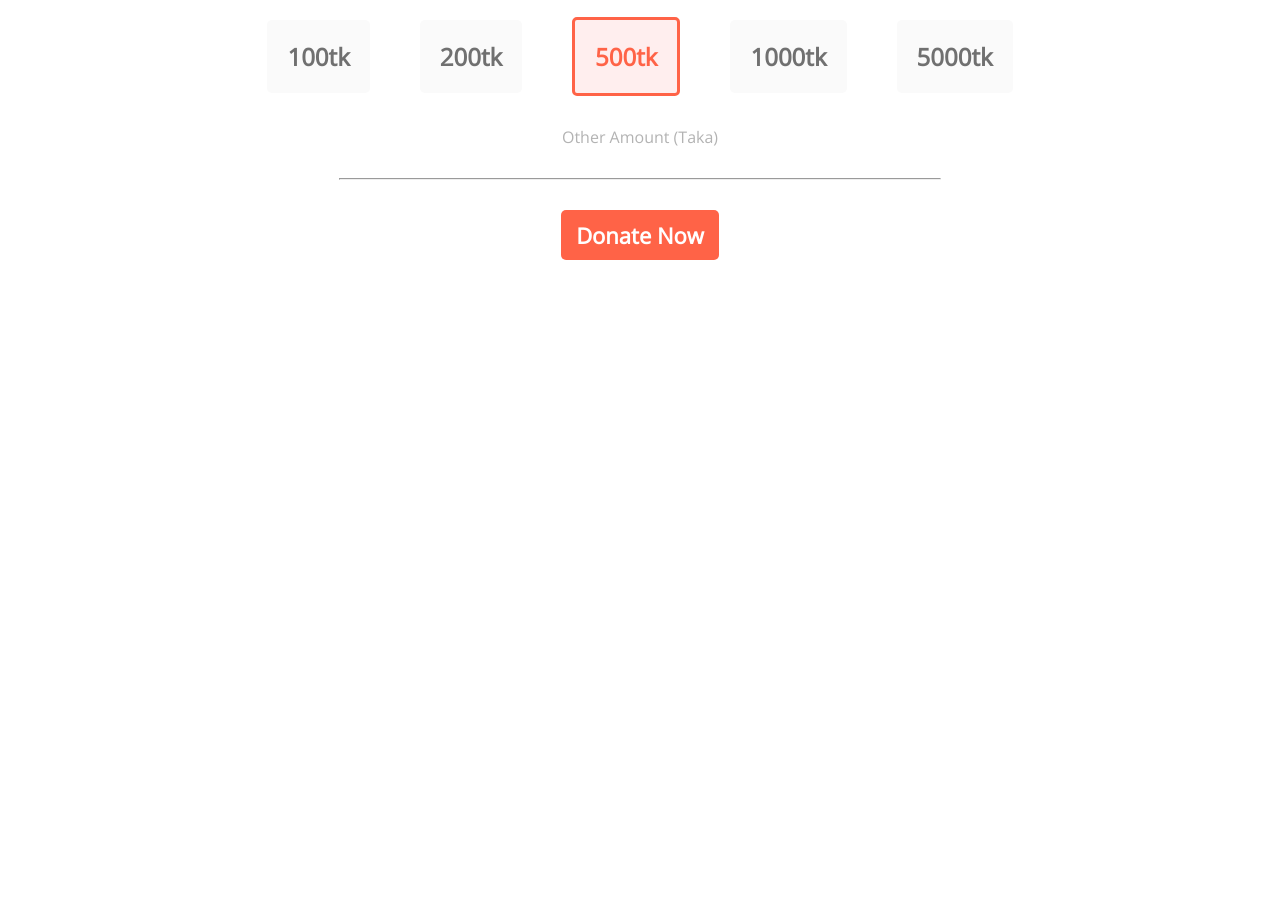
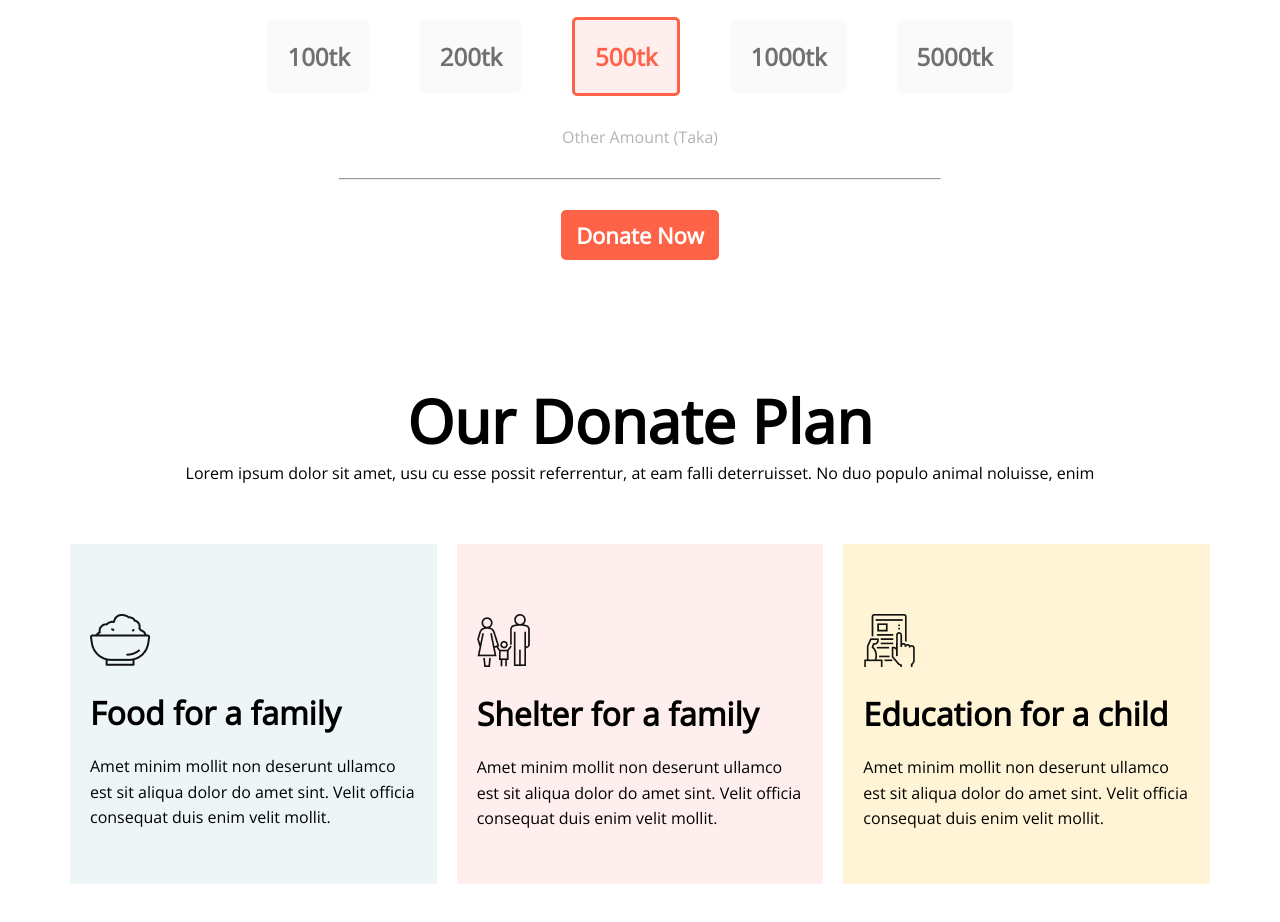
Before and after one commit to EsratHossan/practice-donate, a plain HTML site: page index.html in a window 1280 px wide. Shown: the part 855-1777 px from the top of the page. Before the commit the page ends 1115 px from the top, so only its background shows below. Drawn offline with nearby package versions, Linux system fonts and the light colour scheme.

Commit message:
added donate plan styles

```diff
--- a/Styles/styles.css
+++ b/Styles/styles.css
@@ -78,3 +78,49 @@ hr{
     width: 600px;
     margin: 10px auto;
 }
+/* Donate plan */
+.donate-box{
+    display: flex;
+    gap: 20px;
+    justify-content: center;
+    margin: 60px 70px;
+    /* background-color: red; */
+}
+.donate-title{
+    font-weight: 700;
+    font-size: 60px;
+    text-align: center;
+    margin-top: 120px;
+}
+.donate-disc{
+    font-weight: 500;
+    font-size: 16px;
+    text-align: center;
+}
+.box1, .box2, .box3{
+    border: 1px solid slateblue;
+    width: 350px;
+    height: 300px;
+    text-align: start;
+    padding: 20px;
+    border: none;
+}
+.box-image{
+    margin-top: 50px;
+}
+.box-title{
+    margin: 20px 0;
+}
+.box-disc{
+    tab-size: 22px;
+    line-height: 1.6rem;
+}
+.box1{
+    background-color: #4F9DA61A;
+}
+.box2{
+    background-color: #FF59591A;
+}
+.box3{
+    background-color: #FFF4D6;
+}
--- a/index.html
+++ b/index.html
@@ -33,6 +33,27 @@
 
             <button class="btn-primary">Donate Now</button>
         </section>
+        <div class="donate-plan">
+            <h1 class="donate-title">Our Donate Plan</h1>
+            <p class="donate-disc">Lorem ipsum dolor sit amet, usu cu esse possit referrentur, at eam falli deterruisset. No duo populo animal noluisse, enim</p>
+            <div class="donate-box">
+                <div class="box1">
+                    <img class="box-image" src="icons/food.png" alt="">
+                    <h1 class="box-title">Food for a family</h1>
+                    <p class="box-disc">Amet minim mollit non deserunt ullamco est sit aliqua dolor do amet sint. Velit officia consequat duis enim velit mollit.</p>
+                </div>
+                <div class="box2">
+                    <img class="box-image" src="icons/shelter.png" alt="">
+                    <h1 class="box-title">Shelter for a family</h1>
+                    <p class="box-disc">Amet minim mollit non deserunt ullamco est sit aliqua dolor do amet sint. Velit officia consequat duis enim velit mollit.</p>
+                </div>
+                <div class="box3">
+                    <img class="box-image" src="icons/Frame-1.png" alt="">
+                    <h1 class="box-title">Education for a child</h1>
+                    <p class="box-disc">Amet minim mollit non deserunt ullamco est sit aliqua dolor do amet sint. Velit officia consequat duis enim velit mollit.</p>
+                </div>
+            </div>
+        </div>
 
     </main>
     <footer>
```
